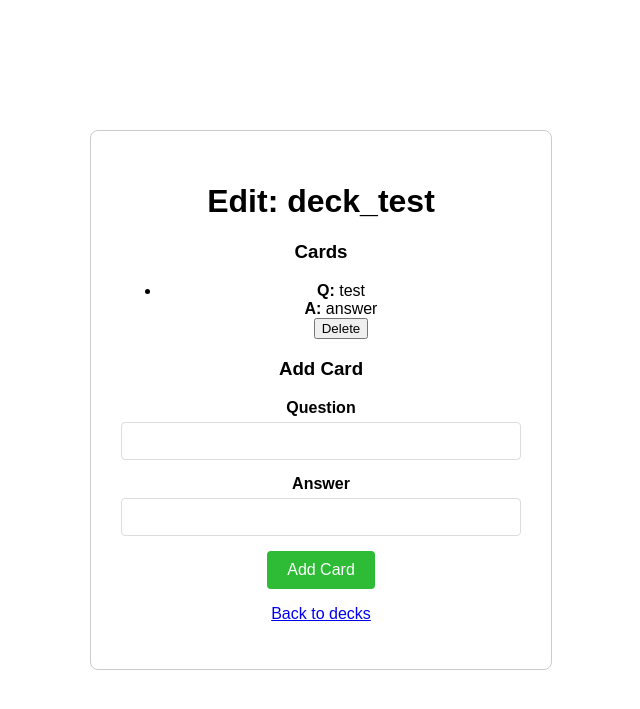
After one commit to m4tthew36/Flashcard-Project, a Flask app: page /edit-cards/1 in a window 1280 px wide. The commit adds this page. Shown: the top 709 px of the page, without its empty margins (319-959 px from the left). Run offline with Flask 3, Linux system fonts and the light colour scheme; data comes from the database, SQL or seed files in the repository; both versions use the stored data as it was after the commit.

Commit message:
06/02/2026

```diff
--- a/database.py
+++ b/database.py
@@ -14,8 +14,8 @@ class DatabaseHandler:
         with self.connect() as conn:
             conn.execute("""CREATE TABLE IF NOT EXISTS users (
                             user_id INTEGER PRIMARY KEY AUTOINCREMENT,
-                            username cahr(16) NOT NULL UNIQUE,
-                            Password_hash CHAR(64) NOT NULL ,
+                            username CHAR(16) NOT NULL UNIQUE,
+                            Password_hash CHAR(64) NOT NULL,
                             UserType BOOLEAN NOT NULL
                             );""")
 
@@ -34,9 +34,9 @@ class DatabaseHandler:
                             Deck_id INTEGER,
                             answer CHAR(255) NOT NULL,
                             question CHAR(255) NOT NULL,
-                            FOREIGN KEY (user_id) REFERENCES users(user_id)
-                            FOREIGN KEY (Deck_id) REFERENCES decks(Deck_id))
-                            ;""")
+                            FOREIGN KEY (user_id) REFERENCES users(user_id),
+                            FOREIGN KEY (Deck_id) REFERENCES decks(Deck_id)
+                            );""")
 
     def createTable_Decks(self):
         with self.connect() as conn:
@@ -78,3 +78,43 @@ class DatabaseHandler:
 
         except:
             return False
+
+    def get_decks(self, user_id=None):
+        with self.connect() as conn:
+            if user_id:
+                cursor = conn.execute("SELECT * FROM decks WHERE user_id = ?;", (user_id,))
+            else:
+                cursor = conn.execute("SELECT * FROM decks;")
+            return cursor.fetchall()
+
+    def get_deck(self, deck_id):
+        with self.connect() as conn:
+            cursor = conn.execute("SELECT * FROM decks WHERE Deck_id = ?;", (deck_id,))
+            return cursor.fetchone()
+
+    def create_deck(self, deck_name, subject, user_id=None):
+        with self.connect() as conn:
+            cursor = conn.execute("INSERT INTO decks (Deck_name, subject, user_id) VALUES (?, ?, ?);", (deck_name, subject, user_id))
+            conn.commit()
+            return cursor.lastrowid
+
+    def get_flashcards(self, deck_id):
+        with self.connect() as conn:
+            cursor = conn.execute("SELECT * FROM flashcards WHERE Deck_id = ?;", (deck_id,))
+            return cursor.fetchall()
+
+    def add_flashcard(self, deck_id, question, answer, user_id=None):
+        with self.connect() as conn:
+            cursor = conn.execute("INSERT INTO flashcards (user_id, Deck_id, answer, question) VALUES (?, ?, ?, ?);", (user_id, deck_id, answer, question))
+            conn.commit()
+            return cursor.lastrowid
+
+    def update_flashcard(self, flashcard_id, question, answer):
+        with self.connect() as conn:
+            conn.execute("UPDATE flashcards SET question = ?, answer = ? WHERE Flashcard_id = ?;", (question, answer, flashcard_id))
+            conn.commit()
+
+    def delete_flashcard(self, flashcard_id):
+        with self.connect() as conn:
+            conn.execute("DELETE FROM flashcards WHERE Flashcard_id = ?;", (flashcard_id,))
+            conn.commit()
--- a/main.py
+++ b/main.py
@@ -4,19 +4,44 @@ from database import DatabaseHandler
 
 app = Flask(__name__)
 
-@app.route("/")
+@app.route("/") #signin page
 def home():
     return render_template("signin.html")
 
-@app.route("/signup")
+
+@app.route("/signup") #signup page
 def signup():
     return render_template("signup.html")
 
-@app.route("/dashboard")
+
+@app.route("/dashboard") #dashboard page
 def dashboard():
     return render_template("dashboard.html")
 
-@app.route("/auth/authoriseuser", methods = ["POST"])
+
+@app.route("/learn") #learn page
+def learn():
+    # list available decks to learn from
+    dbh = DatabaseHandler()
+    # placeholder user id
+    decks = dbh.get_decks(user_id=1)
+    return render_template("learn.html", decks=decks)
+
+
+@app.route("/edit-cards") #edit cards page
+def edit_cards():
+    dbh = DatabaseHandler()
+    decks = dbh.get_decks(user_id=1)
+    return render_template("edit_cards.html", decks=decks)
+
+
+@app.route("/classes") #classes page
+def classes():
+    dbh = DatabaseHandler()
+    decks = dbh.get_decks(user_id=1)
+    return render_template("classes.html", decks=decks)
+
+@app.route("/auth/authoriseuser", methods = ["POST"]) #authorise user
 def authorize_user():
     formDetials = request.form
     username = formDetials.get("username")
@@ -28,6 +53,7 @@ def authorize_user():
         return redirect(url_for("dashboard"))
 
     return "failed to authorise user..."
+
 
 @app.route("/auth/createuser", methods = ["POST"])
 def create_user():
@@ -42,9 +68,18 @@ def create_user():
        success = db.createUser(username, password, teacher)
        if success:
            return redirect(url_for("dashboard"))
+    elif len(username) <= 5:
+        return "username must be more than 5 characters"
+    elif len(password) <= 7:
+        return "password must be more than 7 characters"
+    elif password != repassword:
+        return "passwords and repassword do not match"
+
+
 
 
     return "failed to create user..."
+
 
 
 @app.route("/auth/signin", methods = ["POST"])
@@ -60,7 +95,52 @@ def signin_user():
 
     return "failed to signin..."
 
+
+@app.route('/learn/<int:deck_id>')
+def learn_deck(deck_id):
+    dbh = DatabaseHandler()
+    cards = dbh.get_flashcards(deck_id)
+    # simple index-based navigation
+    try:
+        index = int(request.args.get('i', 0))
+    except ValueError:
+        index = 0
+    if not cards:
+        return "No cards in this deck."
+    card = cards[index % len(cards)]
+    return render_template('learn_deck.html', card=card, deck_id=deck_id, index=index, total=len(cards))
+
+
+@app.route('/edit-cards/<int:deck_id>', methods=['GET', 'POST'])
+def manage_deck(deck_id):
+    dbh = DatabaseHandler()
+    if request.method == 'POST':
+        # add new card
+        question = request.form.get('question')
+        answer = request.form.get('answer')
+        dbh.add_flashcard(deck_id, question, answer, user_id=1)
+        return redirect(url_for('manage_deck', deck_id=deck_id))
+    cards = dbh.get_flashcards(deck_id)
+    deck = dbh.get_deck(deck_id)
+    return render_template('edit_deck.html', cards=cards, deck=deck)
+
+
+@app.route('/edit-cards/<int:deck_id>/delete/<int:card_id>', methods=['POST'])
+def delete_card(deck_id, card_id):
+    dbh = DatabaseHandler()
+    dbh.delete_flashcard(card_id)
+    return redirect(url_for('manage_deck', deck_id=deck_id))
+
+
+@app.route('/classes/create', methods=['POST'])
+def create_class():
+    dbh = DatabaseHandler()
+    name = request.form.get('name')
+    subject = request.form.get('subject')
+    dbh.create_deck(name, subject, user_id=1)
+    return redirect(url_for('classes'))
+
+
 db = DatabaseHandler()
-db.createTable_users()
 
 app.run(debug = True)
--- a/templates/base.html
+++ b/templates/base.html
@@ -1,3 +1,5 @@
+<!-- this is the base template that other templates will inherit from -->
+
 <!DOCTYPE html>
 <html lang="en">
 <head>
--- /dev/null
+++ b/templates/edit_deck.html
@@ -0,0 +1,44 @@
+{% extends "base.html" %}
+
+{% block title %}
+    Edit Deck
+{% endblock %}
+
+{% block content %}
+    <div class="form-container">
+        <h1>Edit: {{ deck[1] if deck }}</h1>
+        <h3>Cards</h3>
+        {% if cards %}
+            <ul>
+            {% for c in cards %}
+                <li>
+                    <strong>Q:</strong> {{ c[4] }} <br>
+                    <strong>A:</strong> {{ c[3] }} <br>
+                    <form method="post" action="{{ url_for('delete_card', deck_id=deck[0], card_id=c[0]) }}" style="display:inline">
+                        <button type="submit">Delete</button>
+                    </form>
+                </li>
+            {% endfor %}
+            </ul>
+        {% else %}
+            <p>No cards yet.</p>
+        {% endif %}
+
+        <h3>Add Card</h3>
+        <form method="post">
+            <div>
+                <label>Question</label>
+                <input name="question" type="text" required />
+            </div>
+            <div>
+                <label>Answer</label>
+                <input name="answer" type="text" required />
+            </div>
+            <div>
+                <input type="submit" value="Add Card" />
+            </div>
+        </form>
+
+        <p><a href="{{ url_for('edit_cards') }}">Back to decks</a></p>
+    </div>
+{% endblock %}
```
Also changed, not shown: templates/classes.html (added, +38 -0 lines), templates/dashboard.html (+10 -2 lines), templates/edit_cards.html (added, +22 -0 lines), templates/learn.html (added, +22 -0 lines), templates/learn_deck.html (added, +20 -0 lines), templates/signin.html (+6 -6 lines), flashcard_app.db, templates/signup.html (line endings or trailing spaces).
